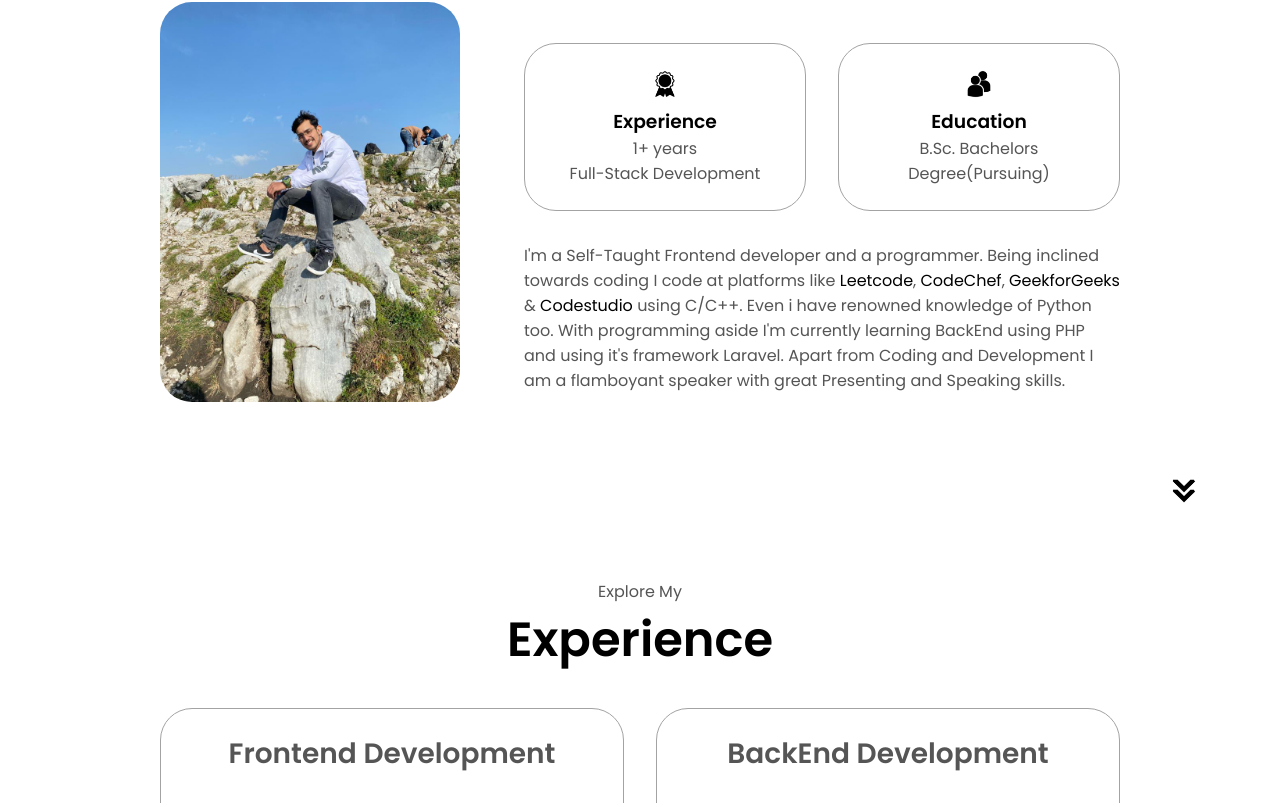
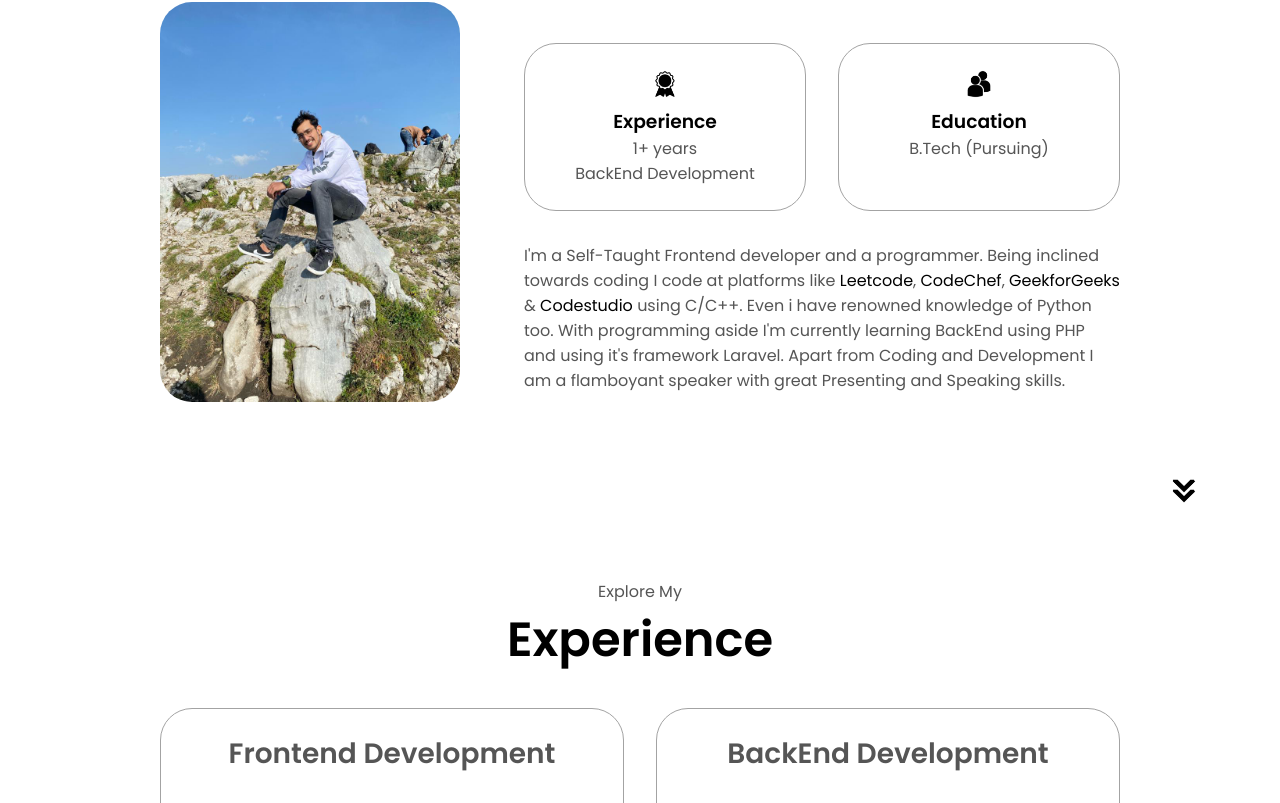
Before and after one commit to hellomishraa/Portfolio, a plain HTML site: page index.html in a window 1280 px wide. Shown: the part 1117-1920 px from the top of the page. Drawn offline with Linux system fonts and the light colour scheme.

Commit message:
first commit

```diff
--- a/index.html
+++ b/index.html
@@ -90,7 +90,7 @@
                 class="icon"
               />
               <h3>Experience</h3>
-              <p>1+ years <br />Full-Stack Development</p>
+              <p>1+ years <br />BackEnd Development</p>
             </div>
             <div class="details-container">
               <img
@@ -99,7 +99,7 @@
                 class="icon"
               />
               <h3>Education</h3>
-              <p>B.Sc. Bachelors Degree(Pursuing)</p>
+              <p>B.Tech (Pursuing)</p>
             </div>
           </div>
           <div class="text-container">
@@ -351,7 +351,7 @@
           </ul>
         </div>
       </nav>
-      <p>Copyright &#169; 2023 Rajiv_Kumar_Singh. All Rights Reserved.</p>
+      <p>Copyright &#169; 2023 </p>
     </footer>
     <script src="script.js"></script>
   </body>
```
Also changed, not shown: 1 other file.
